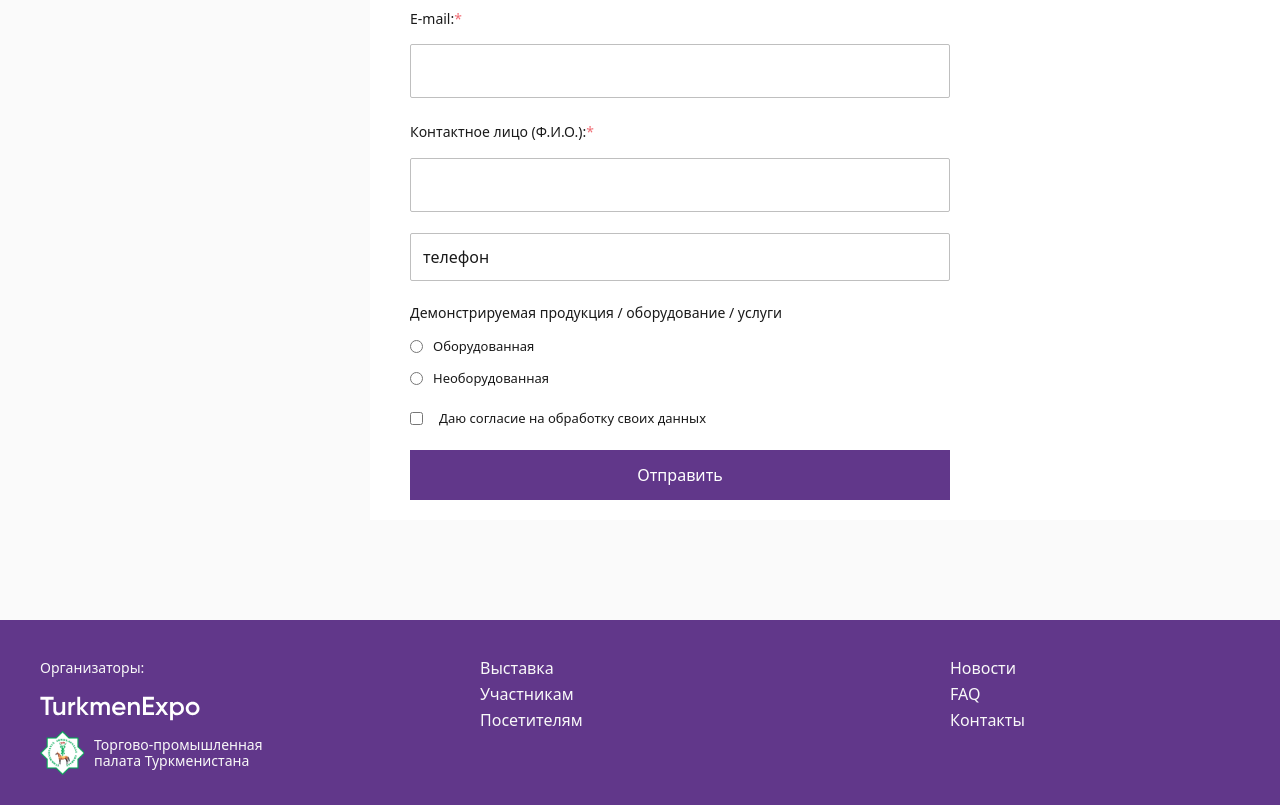
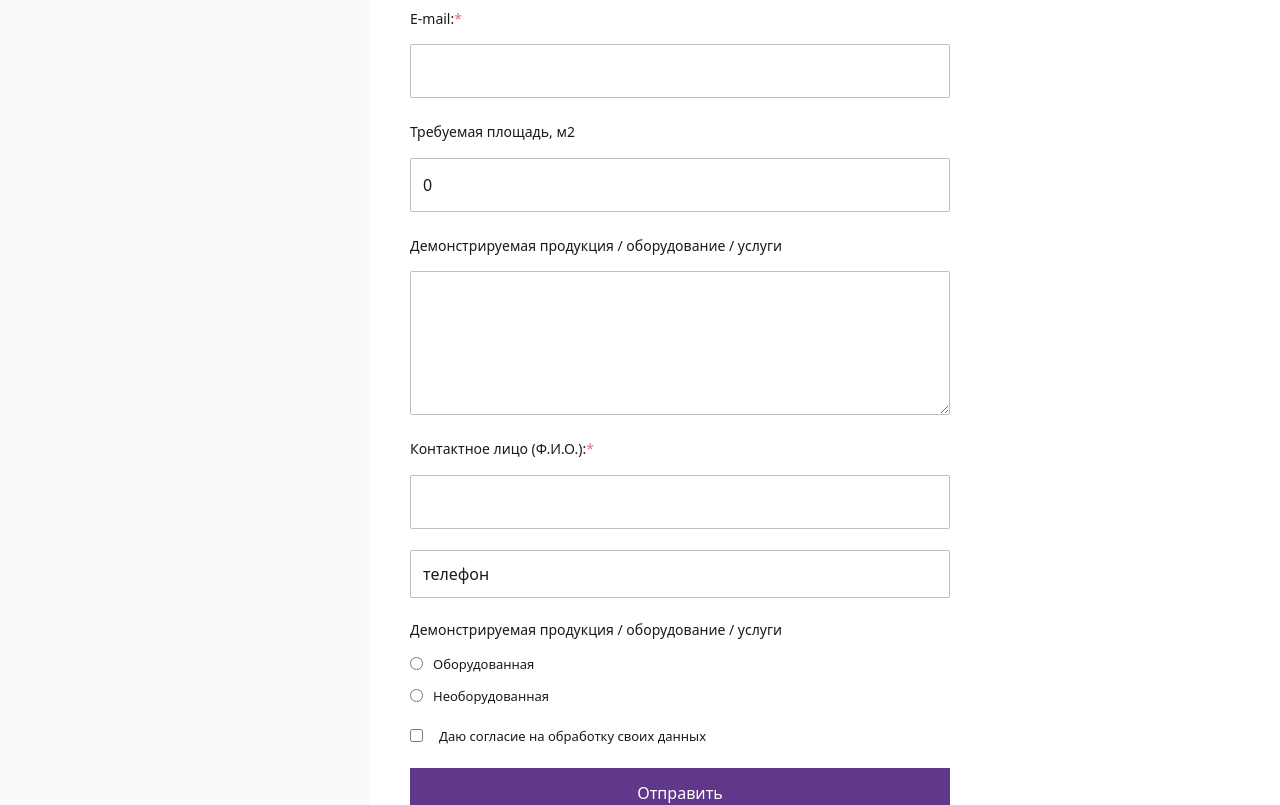
Before and after one commit to Kakabay/kids_expo_client, a React (Vite) app: page /participants-apply in a window 1280 px wide. Shown: the part 580-1385 px from the top of the page. Built offline with nearby package versions, Linux system fonts and the light colour scheme.

Commit message:
validation added

```diff
--- a/src/components/global/SidebarLayout.tsx
+++ b/src/components/global/SidebarLayout.tsx
@@ -7,7 +7,7 @@ export const SidebarLayout = ({ children }: { children: ReactNode }) => {
       <div className="container h-full section-mb">
         <div className="flex w-full h-full gap-[100px]">
           <Sidebar />
-          <div className="bg-white py-[20px] lg:pl-10 md:pl-6 pl-0 lg:w-[75%] w-full relative main-abs-bg h-full">
+          <div className="bg-white py-[20px] lg:pl-10 md:pl-6 pl-0 lg:w-[75%] w-full relative main-abs-bg min-h-full">
             {children}
           </div>
         </div>
--- a/src/pages/participants/ParticipantsApply.tsx
+++ b/src/pages/participants/ParticipantsApply.tsx
@@ -1,57 +1,86 @@
-import { useForm } from "react-hook-form";
-import { SidebarLayout } from "../../components/global/SidebarLayout";
-import { BreadCrumbs } from "../../components/ui/BreadCrumbs";
-import { Title } from "../../components/ui/Title";
-import { z } from "zod";
-import { zodResolver } from "@hookform/resolvers/zod";
-import DropDown from "../../components/ui/DropDown";
+import { useForm } from 'react-hook-form';
+import { SidebarLayout } from '../../components/global/SidebarLayout';
+import { BreadCrumbs } from '../../components/ui/BreadCrumbs';
+import { Title } from '../../components/ui/Title';
+import { z } from 'zod';
+import { zodResolver } from '@hookform/resolvers/zod';
+import DropDown from '../../components/ui/DropDown';
+import expoService from '../../services/api/requests/expo.service';
+import { useLang } from '../../services/zustand/zusLang';
+import { useParticipantsForm } from '../../services/zustand/zusForm';
 
 interface ResType {
   title: string;
-  id: string;
+  id: number;
 }
 
 export const responseMethod: ResType[] = [
   {
-    title: "телефон",
-    id: "phone",
+    title: 'телефон',
+    id: 1,
   },
   {
-    title: "E-mail",
-    id: "email",
+    title: 'E-mail',
+    id: 2,
   },
 ];
 
+const phoneNumberRegex = /^\+\d{11}$/;
+
 const ParticipantsApply = () => {
   const formSchema = z.object({
-    company_name: z.string({ required_error: "Заполните поле!" }),
+    company_name: z
+      .string({ required_error: 'Заполните поле!' })
+      .min(2, 'Минимальная длина 2 символа'),
     web_site: z.string().optional(),
-    address: z.string().optional(),
-    phone: z.string({ message: "Заполните поле!" }),
-    email: z.string().email("Недействительный адрес электронной почты"),
-    contact_person: z.string({ message: "Заполните поле!" }),
-    position: z.string({ message: "Заполните поле!" }),
-    close_area: z.string().optional(),
-    open_area: z.string().optional(),
-    note: z.string().optional(),
-    product_info: z.string().optional(),
-    trademarks: z.string().optional(),
-    country_trademarks: z.string().optional(),
-    agree: z.boolean(),
+    what_demonstrated: z.string().optional(),
+    area: z
+      .string()
+      .refine((value) => /^\d+$/.test(value), {
+        message: 'The string must consist only of numbers',
+      })
+      .optional(),
+    phone: z
+      .string({ message: 'Заполните поле!' })
+      .refine((value) => phoneNumberRegex.test(value), {
+        message: 'Неверный формат номера телефона',
+      }),
+    email: z.string().email('Недействительный адрес электронной почты'),
+    contact_person: z.string({ message: 'Заполните поле!' }).min(5, 'Минимальная длина 5 символов'),
+    equipment: z.enum(['not-equipment', 'equipment'], { message: 'Выберите один из параметров' }),
+    agree: z.boolean().refine((value) => value === true, {
+      message: 'Вы должны принять условия использования',
+    }),
   });
 
   type FormFields = z.infer<typeof formSchema>;
 
   const {
     register,
+    reset,
     handleSubmit,
     formState: { errors },
   } = useForm<FormFields>({
     resolver: zodResolver(formSchema),
   });
 
+  const localization = useLang((state) => state.activeLang.localization);
+  const activeresponseMethod = useParticipantsForm((state) => state.activeMethod.id);
+
   const onSubmit = (data: FormFields) => {
     console.log(data);
+    expoService.postParticipantForm(localization, {
+      company_name: data.company_name,
+      phone: data.phone,
+      email: data.email,
+      area: data.area ? parseFloat(data.area) : 0,
+      response_method: activeresponseMethod,
+      contact_person: data.contact_person,
+      area_is_equipped: data.equipment === 'equipment' ? true : false,
+      what_demonstrated: data.what_demonstrated ? data.what_demonstrated : '',
+      web_site: data.web_site ? data.web_site : '',
+    });
+    reset();
   };
 
   return (
@@ -60,17 +89,15 @@ const ParticipantsApply = () => {
 
       <Title title="Заявка на участие" mb32 />
 
-      <form
-        onSubmit={handleSubmit(onSubmit)}
-        className="flex flex-col gap-6 w-[540px]"
-      >
+      <form onSubmit={handleSubmit(onSubmit)} className="flex flex-col gap-6 w-[540px]">
         <div className="flex flex-col gap-4">
           <label htmlFor="company_name" className="form-label">
             Название фирмы<span className="text-lightRed">*</span>
           </label>
           <input
-            {...register("company_name")}
+            {...register('company_name')}
             name="company_name"
+            id="company_name"
             type="text"
             className="form-input"
           />
@@ -84,11 +111,13 @@ const ParticipantsApply = () => {
             Сайт
           </label>
           <input
-            {...register("web_site")}
+            {...register('web_site')}
             name="web_site"
+            id="web_site"
             type="text"
             className="form-input"
           />
+          {errors.web_site && <span className="text-lightRed">{errors.web_site.message}</span>}
         </div>
 
         <div className="flex flex-col gap-4">
@@ -96,11 +125,13 @@ const ParticipantsApply = () => {
             Телефон:<span className="text-lightRed">*</span>
           </label>
           <input
-            {...register("phone")}
+            {...register('phone')}
             name="phone"
+            id="phone"
             type="text"
             className="form-input"
           />
+          {errors.phone && <span className="text-lightRed">{errors.phone.message}</span>}
         </div>
 
         <div className="flex flex-col gap-4">
@@ -108,13 +139,43 @@ const ParticipantsApply = () => {
             E-mail:<span className="text-lightRed">*</span>
           </label>
           <input
-            {...register("email")}
+            {...register('email')}
             name="email"
+            id="email"
             type="text"
             className="form-input"
           />
-          {errors.email && (
-            <span className="text-lightRed">{errors.email.message}</span>
+          {errors.email && <span className="text-lightRed">{errors.email.message}</span>}
+        </div>
+
+        <div className="flex flex-col gap-4">
+          <label htmlFor="area" className="form-label">
+            Требуемая площадь, м2
+          </label>
+          <input
+            {...register('area')}
+            name="area"
+            id="area"
+            type="string"
+            className="form-input"
+            defaultValue={'0'}
+          />
+          {errors.area && <span className="text-lightRed">{errors.area.message}</span>}
+        </div>
+
+        <div className="flex flex-col gap-4">
+          <label htmlFor="what_demonstrated" className="form-label">
+            Демонстрируемая продукция / оборудование / услуги
+          </label>
+          <textarea
+            {...register('what_demonstrated')}
+            rows={7}
+            name="what_demonstrated"
+            id="what_demonstrated"
+            className="form-input"
+          />
+          {errors.what_demonstrated && (
+            <span className="text-lightRed">{errors.what_demonstrated.message}</span>
           )}
         </div>
 
@@ -123,11 +184,15 @@ const ParticipantsApply = () => {
             Контактное лицо (Ф.И.О.):<span className="text-lightRed">*</span>
           </label>
           <input
-            {...register("contact_person")}
+            {...register('contact_person')}
             name="contact_person"
             type="text"
+            id="contact_person"
             className="form-input"
           />
+          {errors.contact_person && (
+            <span className="text-lightRed">{errors.contact_person.message}</span>
+          )}
         </div>
 
         <DropDown />
@@ -138,33 +203,40 @@ const ParticipantsApply = () => {
           </p>
           <div className="flex items-center gap-[10px]">
             <input
-              {...register("agree")}
-              name="agree"
+              {...register('equipment')}
+              name="equipment"
               type="radio"
+              id="equipment"
               className="form-input cursor-pointer"
+              value={'equipment'}
             />
-            <label htmlFor="agree" className="text-[13px] cursor-pointer">
+            <label htmlFor="equipment" className="text-[13px] cursor-pointer">
               Оборудованная
             </label>
           </div>
 
           <div className="flex items-center gap-[10px]">
             <input
-              {...register("agree")}
-              name="agree"
+              {...register('equipment')}
+              name="equipment"
               type="radio"
+              id="not-equipment"
               className="form-input cursor-pointer"
+              value={'not-equipment'}
             />
-            <label htmlFor="agree" className="text-[13px] cursor-pointer">
+            <label htmlFor="not-equipment" className="text-[13px] cursor-pointer">
               Необорудованная
             </label>
           </div>
+          {errors.equipment && <span className="text-lightRed">{errors.equipment.message}</span>}
         </div>
 
+        <div className="flex flex-col gap-4">
           <div className="flex items-center gap-4">
             <input
-            {...register("agree")}
+              {...register('agree')}
               name="agree"
+              id="agree"
               type="checkbox"
               className="form-input cursor-pointer"
             />
@@ -172,10 +244,10 @@ const ParticipantsApply = () => {
               Даю согласие на обработку своих данных
             </label>
           </div>
+          {errors.agree && <p className="text-lightRed">{errors.agree.message}</p>}
+        </div>
 
-        <button className="w-full py-[17px] bg-purple text-white">
-          Отправить
-        </button>
+        <button className="w-full py-[17px] bg-purple text-white">Отправить</button>
       </form>
     </SidebarLayout>
   );
--- a/src/services/api/requests/expo.service.ts
+++ b/src/services/api/requests/expo.service.ts
@@ -31,6 +31,43 @@ class ExpoService {
       },
     });
   }
+  async postParticipantForm(
+    localiztion: string,
+    {
+      company_name,
+      phone,
+      email,
+      area,
+      response_method,
+      contact_person,
+      area_is_equipped,
+      what_demonstrated,
+      web_site,
+    }: {
+      company_name: string;
+      phone: string;
+      email: string;
+      area: number;
+      response_method: number;
+      contact_person: string;
+      area_is_equipped: boolean;
+      what_demonstrated: string;
+      web_site: string;
+    },
+  ) {
+    return await axios.post(`${this.URL}/applications`, {
+      event_id: 3,
+      company_name: company_name,
+      phone: phone,
+      email: email,
+      area: area,
+      response_method: response_method,
+      contact_person: contact_person,
+      area_is_equipped: area_is_equipped,
+      what_demonstrated: what_demonstrated,
+      web_site: web_site,
+    });
+  }
 }
 
 export default new ExpoService();
--- a/src/services/zustand/zusForm.ts
+++ b/src/services/zustand/zusForm.ts
@@ -1,8 +1,8 @@
-import { create } from "zustand";
+import { create } from 'zustand';
 
 type MethodType = {
   title: string;
-  id: string;
+  id: number;
 };
 
 type FormStore = {
@@ -12,8 +12,8 @@ type FormStore = {
 
 export const useParticipantsForm = create<FormStore>((set) => ({
   activeMethod: {
-    title: "телефон",
-    id: "phone",
+    title: 'телефон',
+    id: 1,
   },
   setActiveMethod: (name) => {
     set((state) => ({ activeMethod: (state.activeMethod = name) }));
```
Lines whose indentation alone changed are shown as unchanged.
